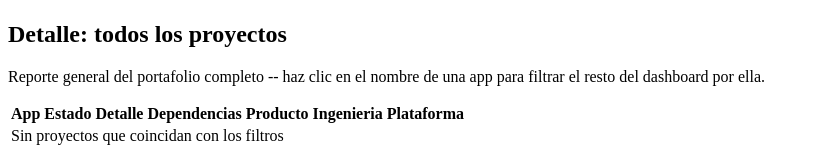
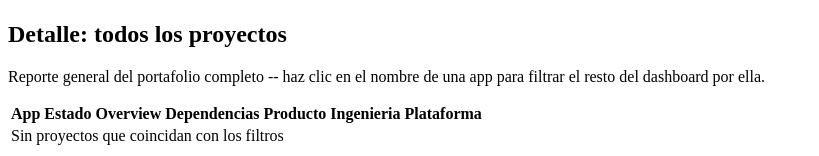
Before and after one commit to karolurena0-cloud/mx-cam-initiatives-dashboard, a FastAPI app: page /partials/content in a window 1280 px wide. Shown: the part 1272-1428 px from the top of the page, without its empty margins (0-819 px from the left). Run offline with FastAPI, Linux system fonts and the light colour scheme; data that the repository does not hold is empty.

Commit message:
Renombrar columna 'Detalle' a 'Overview' en la tabla de todos los proyectos

```diff
--- a/app/templates/partials/content.html
+++ b/app/templates/partials/content.html
@@ -152,7 +152,7 @@
             <tr>
                 <th scope="col" class="px-4 py-2">App</th>
                 <th scope="col" class="px-4 py-2">Estado</th>
-                <th scope="col" class="px-4 py-2">Detalle</th>
+                <th scope="col" class="px-4 py-2">Overview</th>
                 <th scope="col" class="px-4 py-2">Dependencias</th>
                 <th scope="col" class="px-4 py-2">Producto</th>
                 <th scope="col" class="px-4 py-2">Ingenieria</th>
```
